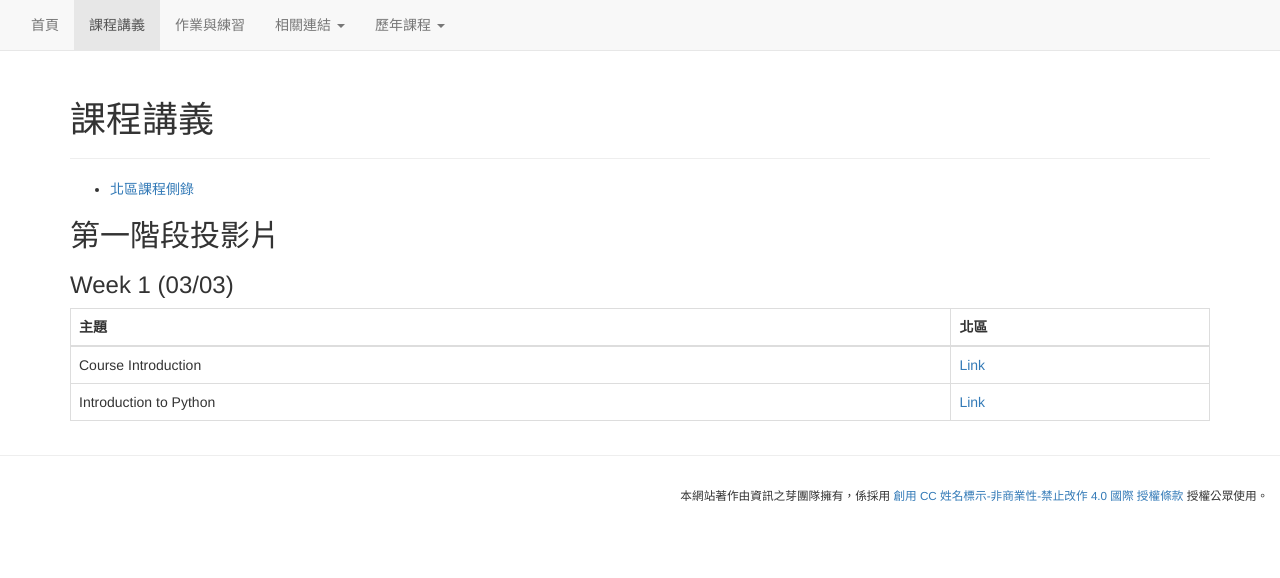
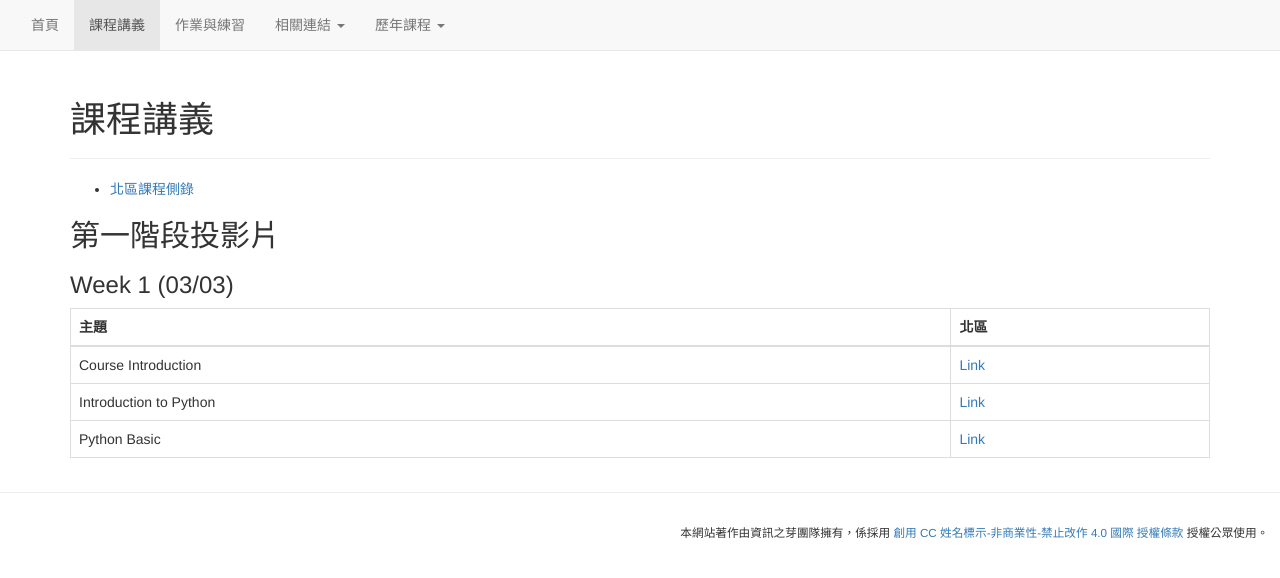
Before and after one commit to tw-csie-sprout/py2025, a Jekyll site: the page built from slides.md, in a window 1280 px wide. Shown: the top 578 px of the page. Built offline with Jekyll 4.4.1, drawn with Linux system fonts in a browser that asks for light colours.

Commit message:
Update slides.md

```diff
--- a/slides.md
+++ b/slides.md
@@ -15,3 +15,4 @@ title: "課程講義"
 | --- | --- |
 | Course Introduction | [Link](https://drive.google.com/file/d/1k6zhqxDlFkgUwoOFHGzRpfJ7XOo1In4c/view?usp=sharing) |
 | Introduction to Python | [Link](https://www.canva.com/design/DAF-R9rylBE/GF-g89Pxi2rMljVcUbcH9g/view?utm_content=DAF-R9rylBE&utm_campaign=designshare&utm_medium=link&utm_source=editor)|
+|Python Basic|[Link](https://hackmd.io/@VLvbo_-_QjqwJnUcuKdxSQ/S1h5tfc3T#/)|
```
